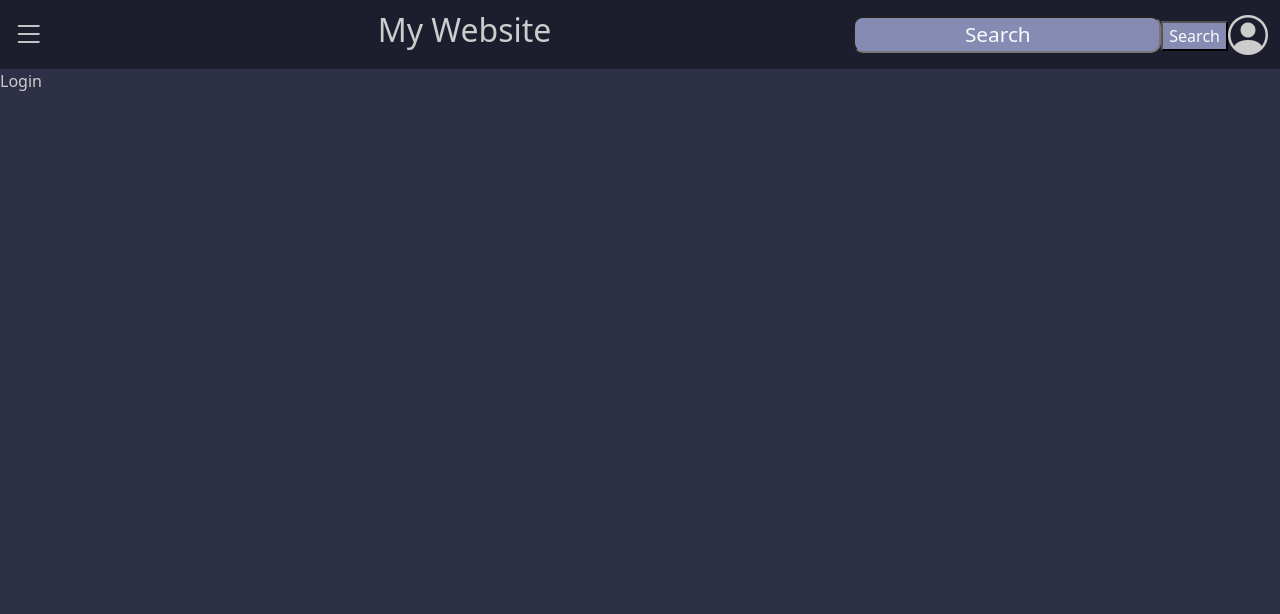
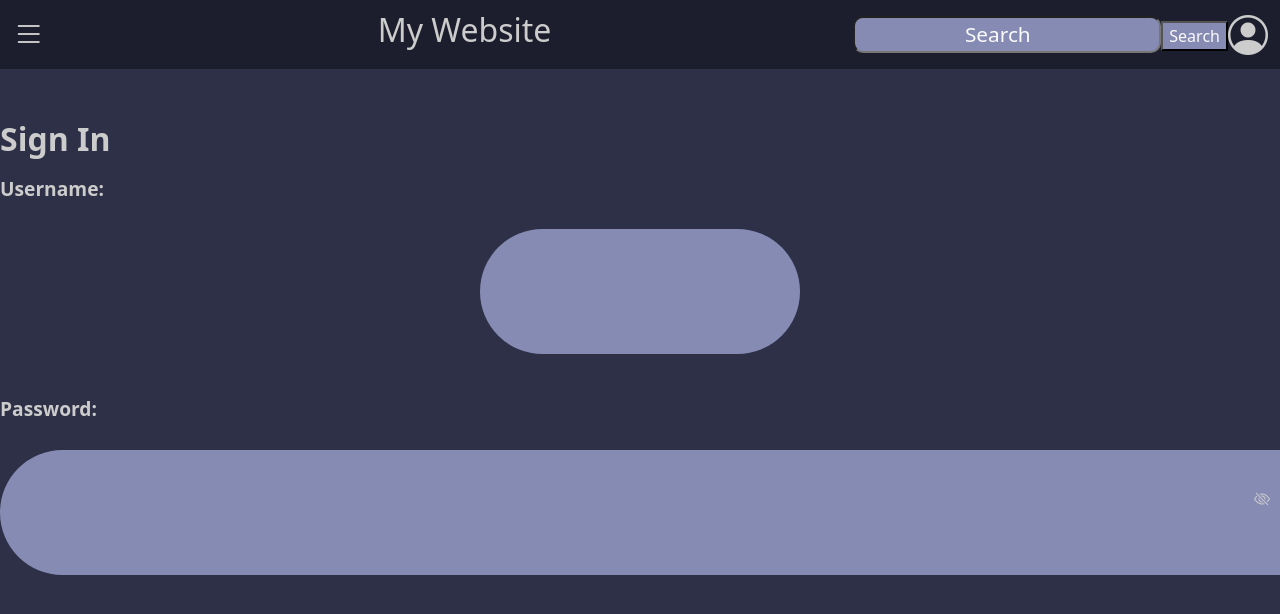
Before and after one commit to DarkRose2021/NewMovieDBSite, a React (Create React App) app in the folder front-end/: page /login in a window 1280 px wide. Shown: the top 614 px of the page. Built offline with nearby package versions, Linux system fonts and the light colour scheme.

Commit message:
Login logic in there and starting to stylize

```diff
--- a/front-end/src/Components/Login.js
+++ b/front-end/src/Components/Login.js
@@ -1,10 +1,54 @@
 //Login form that sends to back end that checks if the user used the proper username and password
-import React from "react";
+import { useEffect, useState } from "react";
+import TokenHook from "./TokenHook";
 
 const Login = () => {
+
+    const [username, setUsername] = useState('');
+    const [password, setPassword] = useState('');
+    const [showPassword, setShowPassword] = useState(false);
+    const hasToken = TokenHook();
+
+    const togglePassword = () => {
+        setShowPassword(!showPassword);
+      };
+
     //api call: `http://localhost:8080/login`
 	return (
-        <div>Login</div>
+        <div container d-flex flex-column justify-content-center align-items-center>
+            <div className="SignInForm">
+
+            <h1 className="Title SignInForm">Sign In</h1>
+
+            <label className="SignInForm mt-2 formLabel">Username:</label>
+            <input
+            className=" SignInForm mb-3 form-control"
+            type="text"
+            value={username}
+            onChange={(e) => setUsername(e.target.value)}
+            />
+
+                <div className="form-group">
+
+                        <label className="SignInForm formLabel">Password:</label>
+                        <div className="input-group">
+                            <input
+                                className={`SignInForm form-control ${showPassword ? "showPassword" : ""}`}
+                                type={showPassword ? "text" : "password"}
+                                value={password}
+                                onChange={(e) => setPassword(e.target.value)}
+                                />
+                                <span className="icon-eye" onClick={togglePassword}>
+                                {showPassword ? (
+                                    <i className="bi bi-eye"></i>
+                                ) : (
+                                    <i className="bi bi-eye-slash"></i>
+                                )}
+                                </span>
+                        </div>
+                </div>
+            </div>
+        </div>
     );
 };
 
--- /dev/null
+++ b/front-end/src/Components/TokenHook.js
@@ -0,0 +1,15 @@
+// TokenHook.js
+import { useState, useEffect } from 'react';
+
+const TokenHook = () => {
+  const [hasToken, setHasToken] = useState(false);
+
+  useEffect(() => {
+    const token = localStorage.getItem('token');
+    setHasToken(!!token); // Convert token to a boolean value
+  }, []);
+
+  return hasToken;
+};
+
+export default TokenHook;
--- a/front-end/src/index.scss
+++ b/front-end/src/index.scss
@@ -36,3 +36,53 @@ $search: #868bb4; //Search Bar
 	background-color: $search;
 	color: #FAFAFA ;
 }
+
+.form-control{
+	background-color: $search;
+	width: 25%;
+	height: fit-content;
+	text-align: center;
+	font-weight: bold;
+	display: block;
+	border-radius: 40px;
+	margin: 0 auto;
+	font-size: 2em;
+	padding: 3%;
+		 .placeholder{
+		   color: $gold;
+		 }
+}
+
+.SignInForm{
+	margin-top: 2%;
+  	border-radius: 100px;
+
+	.Title {
+		margin-top: 4%;
+		font-size: 2em;
+		font-weight: bold;
+	  }
+
+	  .formLabel {
+		font-weight: bold;
+		font-size: 1.2em;
+	  }
+
+	  .form-control {
+		border-radius: 100px;
+		border: none;
+	  }
+
+	  .showPassword {
+		padding-right: 10px;
+	  }
+
+	.icon-eye {
+		/* Position the eye icon */
+		position: absolute;
+		top: 50%;
+		right: 10px;
+		transform: translateY(-50%);
+		cursor: pointer;
+	  }
+}
```
